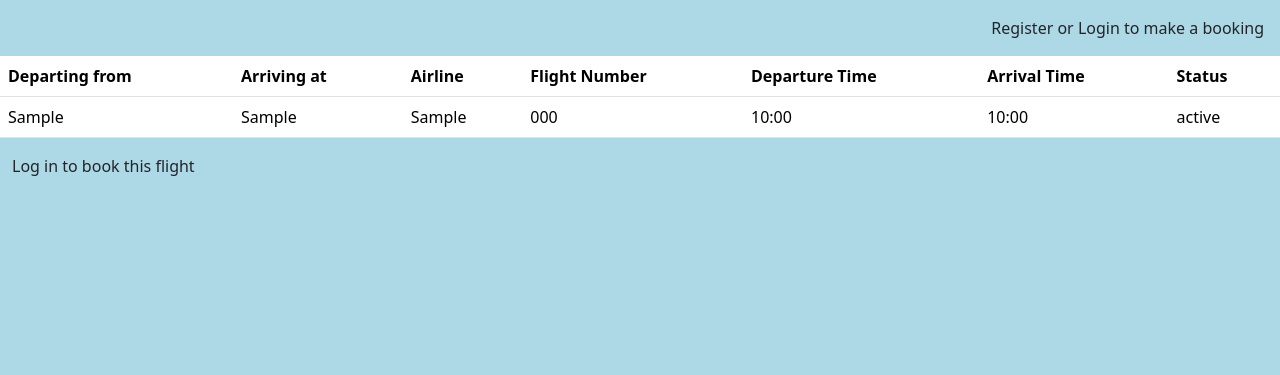
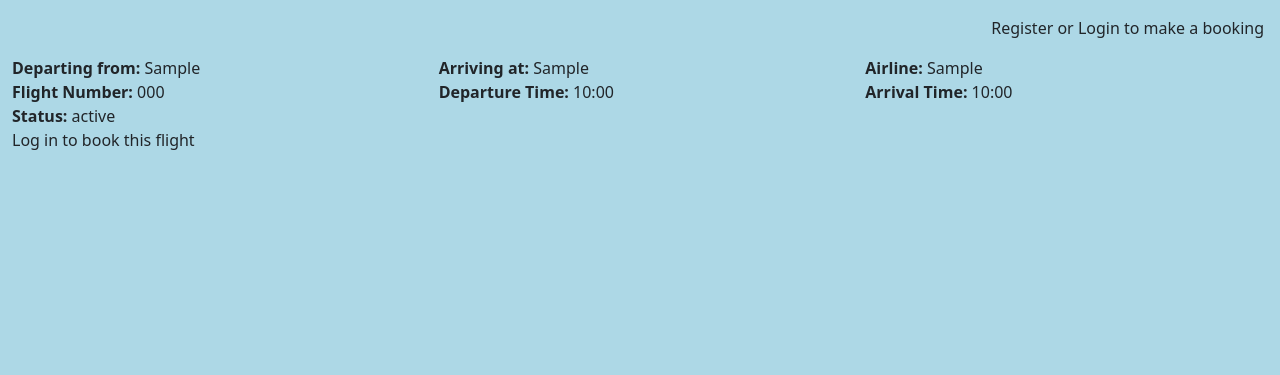
Before and after one commit to mogr20/flight-bookings, a Django app: page /flight/1/ in a window 1280 px wide. Shown: the part 56-431 px from the top of the page. Run offline with Django 4.2, Linux system fonts and the light colour scheme; tables that the repository leaves empty hold one stand-in row (values such as "Sample post"); some libraries are stand-ins or nearby versions.

Commit message:
UPDATE: basic responsiveness added and adjusted to booking passengers and flight detail

```diff
--- a/booking/models.py
+++ b/booking/models.py
@@ -26,7 +26,7 @@ class Passenger(models.Model):
     last_name = models.CharField(max_length=50)
     dietary_requirements = models.TextField(default="", blank=True)
     baggage_weight = models.CharField(
-        default="none",
+        default="None",
         blank=True,
         max_length=15,
         choices=[
--- a/booking/templates/booking/flight_detail.html
+++ b/booking/templates/booking/flight_detail.html
@@ -7,36 +7,19 @@
 
 <div class="container-fluid">
     <div class="row">
-        <table class="table">
-            <thead>
-                <tr>
-                    <th>Departing from</th>
-                    <th>Arriving at</th>
-                    <th>Airline</th>
-                    <th>Flight Number</th>
-                    <th>Departure Time</th>
-                    <th>Arrival Time</th>
-                    <th>Status</th>
-                </tr>
-            </thead>
-            <tbody>
-                <tr>
-                    <td>{{ flight.departure_airport.city }}</td>
-                    <td>{{ flight.arrival_airport.city }}</td>
-                    <td>{{ flight.airline }}</td>
-                    <td>{{ flight.flight_number }}</td>
-                    <!-- We will be displaying the expected departure time rather than the scheduled time, so the user
-                 can immediately see when they need to get to the gate and when to expect take off. -->
-                    <td>{{ flight.expected_time|time:"H:i" }}</td>
-                    <!-- Same as previously, except now its the expected arrival time -->
-                    <td>{{ flight.arrival_expected_time|time:"H:i" }}</td>
-                    <td>{{ flight.status }}</td>
-                </tr>
-            </tbody>
-        </table>
-        <div>
+        <div class="col-12 col-sm-6 col-lg-4"><strong>Departing from: </strong>{{ flight.departure_airport.city }}</div>
+        <div class="col-12 col-sm-6 col-lg-4"><strong>Arriving at: </strong>{{ flight.arrival_airport.city }}</div>
+        <div class="col-12 col-sm-6 col-lg-4"><strong>Airline: </strong>{{ flight.airline }}</div>
+        <div class="col-12 col-sm-6 col-lg-4"><strong>Flight Number: </strong>{{ flight.flight_number }}</div>
+        <!-- We will be displaying the expected departure time rather than the scheduled time, so the user
+            can immediately see when they need to get to the gate and when to expect take off. -->
+        <div class="col-12 col-sm-6 col-lg-4"><strong>Departure Time: </strong>{{ flight.expected_time|time:"H:i" }}</div>
+        <!-- Same as previously, except now its the expected arrival time -->
+        <div class="col-12 col-sm-6 col-lg-4"><strong>Arrival Time: </strong>{{ flight.arrival_expected_time|time:"H:i" }}</div>
+        <div class="col-12 col-sm-6 col-lg-4"><strong>Status: </strong>{{ flight.status }}</div>
+        <div class="row justify-content-center">
             {% if user.is_authenticated %}
-            <div class="col-md-4 card mb-3 mt-3" style="padding: 1.3rem;">
+            <div class="col-12 col-sm-8 card mb-3 mt-3" style="padding: 1.3rem;">
                 <h3>Passenger Details</h3>
                 <p>Enter your details to book this flight</p>
                 <form id="bookingForm" method="post">
```
Also changed, not shown: booking/templates/booking/booking_passengers.html (+9 -9 lines), booking/migrations/0004_alter_passenger_baggage_weight.py (added).
